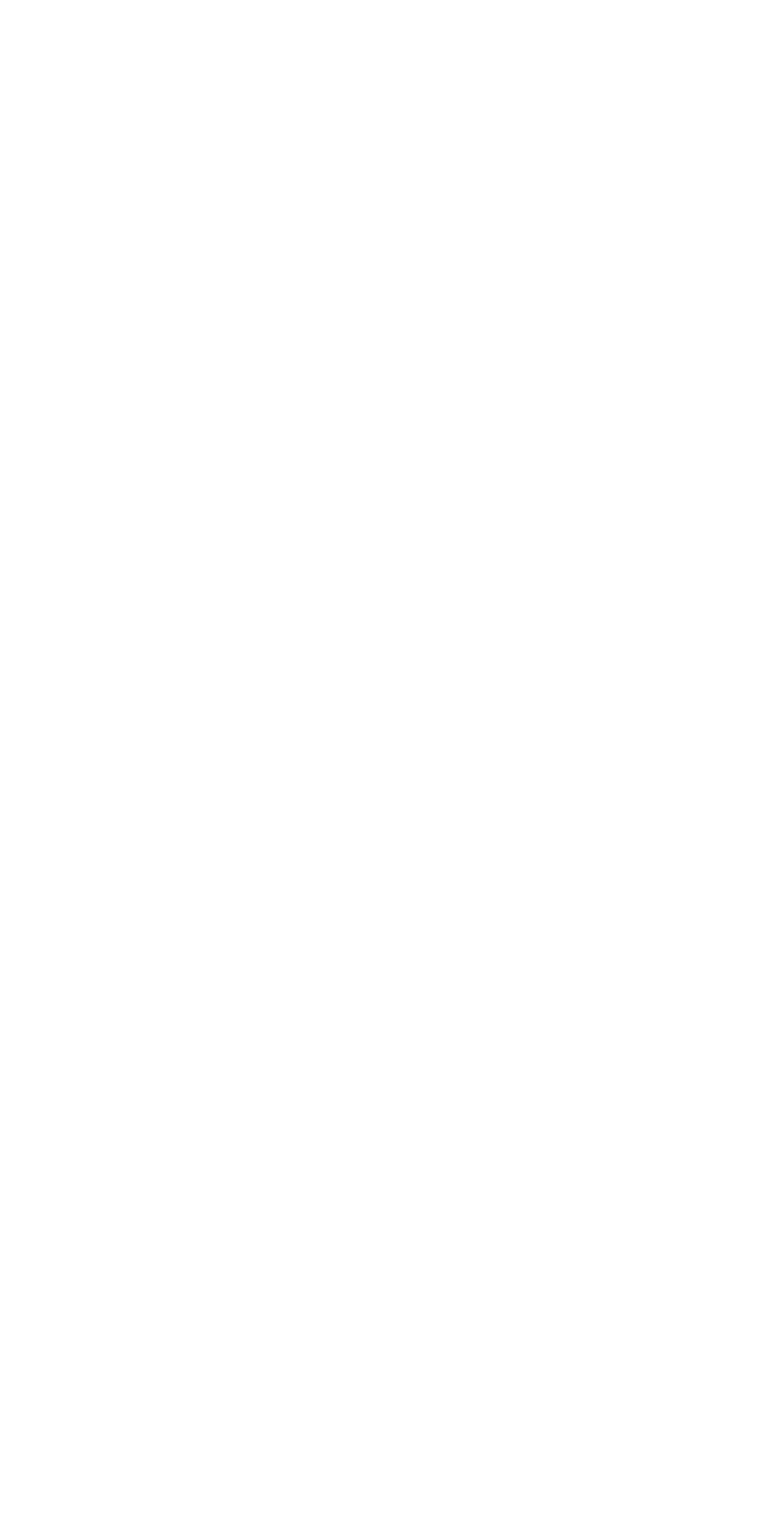
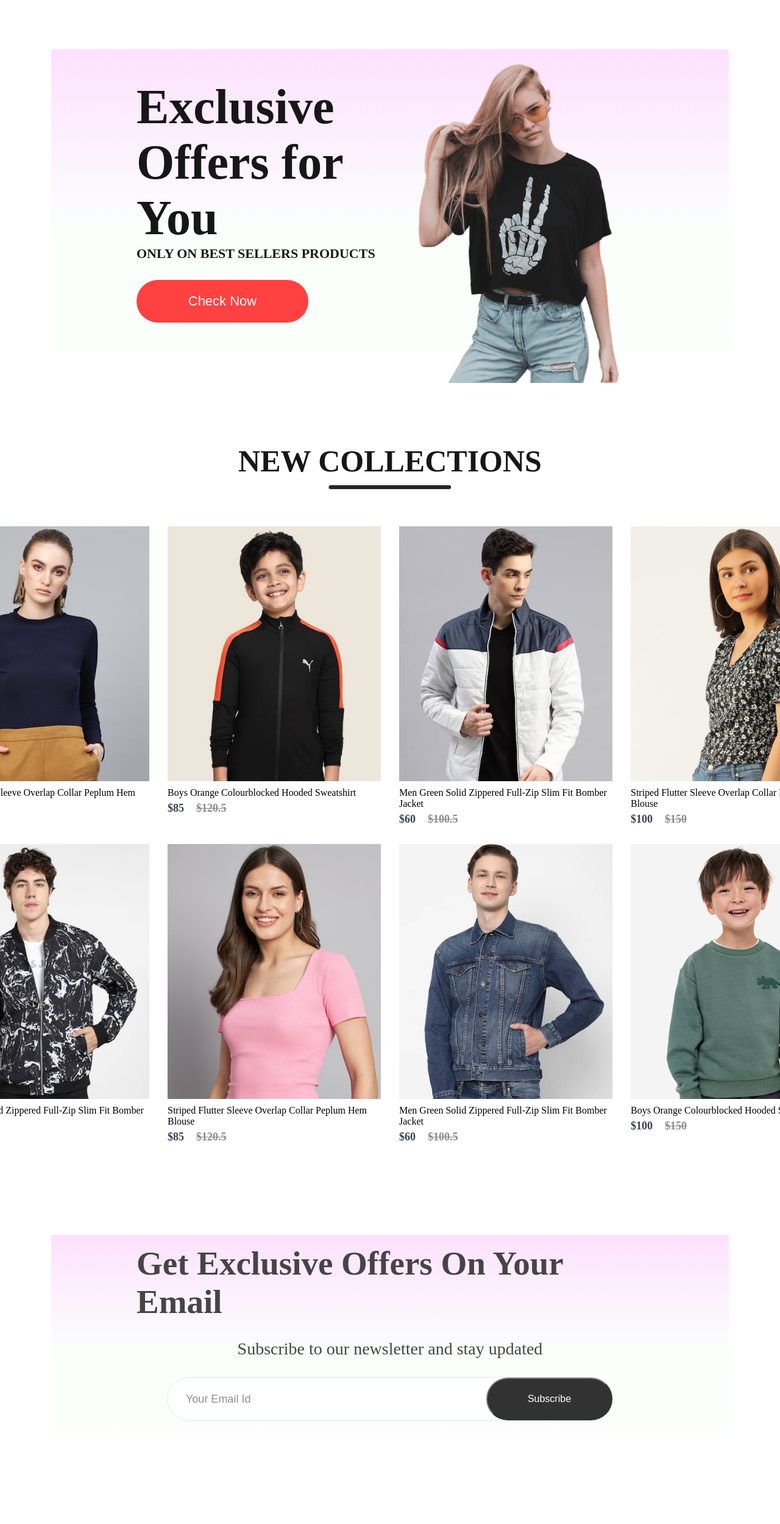
Before and after one commit to inurdream-abhi143/E-Commerce-Website, a React (Vite) app: page / in a window 1280 px wide. Shown: the part 1540-4039 px from the top of the page at 61% size. Before the commit the page ends 1621 px from the top, so only its background shows below. Built offline with nearby package versions, Linux system fonts and the light colour scheme.

Commit message:
Complete Home Page, NavBar and Footer

```diff
--- a/src/App.jsx
+++ b/src/App.jsx
@@ -6,6 +6,7 @@
 import Cart from './Pages/Cart'
 import LoginSignup from './Pages/LoginSignup'
 import Shop from './Pages/Shop'
+import Footer from './Components/Footer/Footer'
 function App() {
 
   return (
@@ -27,6 +28,7 @@
 
 
      </Routes>
+     <Footer />
      </BrowserRouter>
      </div>
     </>
--- /dev/null
+++ b/src/Components/Footer/Footer.css
@@ -0,0 +1,61 @@
+.footer{
+    display: flex;
+    flex-direction: column;
+    justify-content: center;
+    align-items: center;
+    gap: 50px;
+}
+
+.footer-logo{
+    display: flex;
+    align-items: center;
+    gap: 20px;
+}
+.footer-logo p{
+    color: #383838;
+    font-size: 46px;
+    font-weight: 700;
+}
+.footer-links{
+display: flex;
+list-style: none;
+gap: 50px;
+color: #252525;
+font-size: 28px;
+
+}
+
+.footer-links li{
+    cursor: pointer;
+}
+.footer-social-icon{
+    display: flex;
+    gap: 20px;
+
+
+}
+.footer--icons-container{
+    padding: 10px;
+    padding-bottom: 6px;
+    background-color: #fbfbfb;
+    border: 1px solid #ebebeb;
+}
+
+.footer-copyright{
+    display: flex;
+    flex-direction: column;
+    align-items: center;
+    gap: 30px;
+    width: 100%;
+    margin-bottom: 30px;
+    color: #1a1a1a;
+    font-size: 20px;
+}
+
+.footer-copyright hr{
+    width: 80%;
+    border:none;
+    border-radius: 10px;
+    height: 3px;
+    background-color: #c7c7c7;
+}
--- /dev/null
+++ b/src/Components/Footer/Footer.jsx
@@ -0,0 +1,40 @@
+import React from 'react'
+import "./Footer.css"
+import footer_logo from "../../assets/logo_big.png"
+import instagram_icon from "../../assets/instagram_icon.png"
+// import printester_icon from "../../assets/printester_icon.png"
+import whatsapp_icon from "../../assets/whatsapp_icon.png"
+const Footer = () => {
+  return (
+    <div className='footer'>
+      <div className="footer-logo">
+        <img  src={footer_logo} alt=''/>
+        <p>SHOPPER</p>
+      </div>
+      <ul className='footer-links'>
+        <li>Company</li>
+        <li>Products</li>
+        <li>Offices</li>
+        <li>About</li>
+        <li>Contact</li>
+      </ul>
+      <div className="footer-social-icon">
+        <div className='footer-icons-container'>
+            <img src={instagram_icon} alt='' />
+        </div>
+        {/* <div className='footer-icons-container'>
+            <img src={printester_icon} alt='' />
+        </div> */}
+        <div className='footer-icons-container'>
+            <img src={whatsapp_icon} alt='' />
+        </div>
+      </div>
+      <div className="footer-copyright">
+        <hr />
+        <p> &#xA9; Copyright @2023- All Right Reserved</p>
+      </div>
+    </div>
+  )
+}
+
+export default Footer
--- /dev/null
+++ b/src/Components/NewCollections/NewCollection.css
@@ -0,0 +1,29 @@
+.newcollections{
+    display: flex;
+    align-items: center;
+    flex-direction: column;
+    gap: 10px;
+   margin-bottom: 100px;
+}
+
+.newcollections h1{
+    color: #171717;
+    font-size: 50px;
+    font-weight: 600;
+}
+.newcollections hr{
+    width: 200px;
+    height: 6px;
+    border-radius: 10px;
+    background-color: #252525;
+
+}
+
+.collections{
+  margin: 50px;
+    display: grid;
+    grid-template-columns: 1fr 1fr 1fr 1fr;
+    gap:30px;
+
+
+}
--- /dev/null
+++ b/src/Components/NewCollections/Newcollection.jsx
@@ -0,0 +1,19 @@
+import React from 'react'
+import "./Newcollection.css"
+import new_collections from "../../assets/new_collections"
+import Item from '../Items/Item'
+const Newcollection = () => {
+  return (
+    <div className='newcollections'>
+      <h1>NEW COLLECTIONS</h1>
+      <hr />
+      <div className='collections'>
+        {new_collections.map((item , i)=>{
+            return <Item key ={i} id={item.id} name={item.name} image={item.image}  new_price={item.new_price}  old_price={item.old_price} />
+        })}
+      </div>
+    </div>
+  )
+}
+
+export default Newcollection
--- /dev/null
+++ b/src/Components/NewsLetter/NewsLetter.css
@@ -0,0 +1,57 @@
+.newsletter{
+    width: 65%;
+    height: 40vh ;
+    display: flex;
+    flex-direction: column;
+    align-items: center;
+    justify-content: center;
+    margin: auto;
+    padding: 0 140px;
+    margin-bottom: 150px;
+    background:linear-gradient(180deg, #fde1ff, #e1ffea22 60%);
+    gap: 30px;
+
+}
+.newsletter h1{
+    color: #454545;
+    font-size: 55px;
+    font-weight: 600;
+}
+.newsletter p{
+    color: #454545;
+    font-size: 28px;
+}
+
+.newsletter .newsletter2{
+    display: flex;
+    align-items: center;
+    justify-content: center;
+    background-color: white;
+    width: 730px;
+    height: 70px;
+    border-radius: 80px;
+    border: 1px solid #e3e3e3 ;
+    opacity: 0.8;
+}
+.newsletter input{
+    width: 500px;
+    margin-left: 30px;
+    border: none;
+    outline: none;
+    color: #616161;
+    font-size: 18px;
+
+}
+.newsletter input::placeholder{
+    font-size: 18px;
+}
+
+.newsletter div button{
+    width: 210px;
+    height: 70px;
+    border-radius: 80px;
+    background-color: black;
+    color: white;
+    cursor: pointer;
+   font-size: 16px;
+}
--- /dev/null
+++ b/src/Components/NewsLetter/NewsLetter.jsx
@@ -0,0 +1,15 @@
+import React from 'react'
+import "./NewsLetter.css"
+const NewsLetter = () => {
+  return (
+    <div className='newsletter'>
+      <h1>Get Exclusive Offers On Your Email</h1>
+      <p>Subscribe to our newsletter and stay updated</p>
+      <div className='newsletter2'>
+        <input type='email' placeholder='Your Email Id'/>
+        <button>Subscribe</button>
+      </div>
+    </div>
+  )
+}
+export default NewsLetter
--- /dev/null
+++ b/src/Components/Offers/Offers.css
@@ -0,0 +1,50 @@
+.offers{
+    width: 65%;
+    height: 62vh;
+    display: flex;
+    margin: auto;
+    padding: 0 140px;
+    margin-bottom: 150px;
+    background:linear-gradient(180deg, #fde1ff, #e1ffea22 60%);
+}
+
+.offers-left{
+    flex: 1;
+    display: flex;
+    flex-direction: column;
+    justify-content: center;
+}
+
+.offers-left h1{
+    color: #171717;
+    font-size: 80px;
+    font-weight: 600;
+
+}
+.offers-left p{
+    color: #171717;
+    font-size: 22px;
+    font-weight: 600;
+
+}
+.offers-left button{
+    width: 282px;
+    height: 70px;
+    border-radius: 35px;
+    background-color: #ff4141;
+    border: none;
+    color: white;
+    font-size: 22px;
+    font-weight: 500;
+    margin-top: 30px;
+    cursor: pointer;
+}
+
+.offers-right{
+    flex:1;
+    display: flex;
+    align-items: center;
+    justify-content: flex-end;
+    margin-top: 50px;
+
+}
--- /dev/null
+++ b/src/Components/Offers/Offers.jsx
@@ -0,0 +1,21 @@
+import React from 'react'
+import "./Offers.css"
+import exclusive_image from "../../assets/exclusive_image.png"
+
+const Offers = () => {
+  return (
+    <div className='offers'>
+      <div className="offers-left">
+        <h1>Exclusive</h1>
+        <h1>Offers for You</h1>
+        <p>ONLY ON BEST SELLERS PRODUCTS</p>
+        <button>Check Now</button>
+      </div>
+      <div className="offers-right">
+        <img src={exclusive_image} alt="" />
+      </div>
+    </div>
+  )
+}
+
+export default Offers
--- a/src/Pages/Shop.jsx
+++ b/src/Pages/Shop.jsx
@@ -1,12 +1,18 @@
 import React from 'react'
 import Hero from '../Components/Hero/Hero'
 import Popular from '../Components/Popular/Popular'
+import Offers from '../Components/Offers/Offers'
+import Newcollection from '../Components/NewCollections/Newcollection'
+import NewsLetter from '../Components/NewsLetter/NewsLetter'
 
 const Shop = () => {
   return (
     <>
     <Hero />
     <Popular />
+    <Offers />
+    <Newcollection />
+    <NewsLetter />
     </>
   )
 }
```
